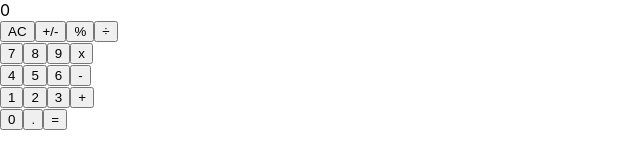
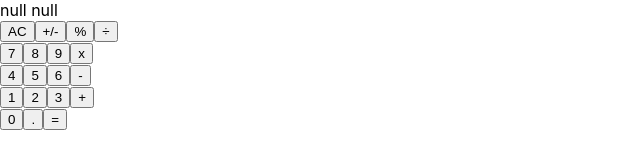
Before and after one commit to bini-i/react-calculator, a React (Create React App) app: page / in a window 1280 px wide. Shown: the top 160 px of the page, without its empty margins (0-640 px from the left). Built offline with nearby package versions, Linux system fonts and the light colour scheme.

Commit message:
Update calculate.js and app.js
- calcuate.js updates next and total states

```diff
--- a/src/components/App.js
+++ b/src/components/App.js
@@ -4,15 +4,6 @@ import "../App.css";
 import ButtonPanel from "./ButtonPanel";
 // eslint-disable-next-line no-unused-vars
 import calculate from "../logic/calculate";
-
-// function App() {
-//   return (
-//     <>
-//       <Display />
-//       <ButtonPanel />
-//     </>
-//   );
-// }
 
 class App extends Component {
   constructor() {
@@ -28,23 +19,28 @@ class App extends Component {
   }
 
   handleClick(buttonName) {
-    const { totalState, nextState } = this.state;
-    const { total, next } = calculate(
-      { total: totalState, next: nextState },
+    const {
+      total: totalState,
+      next: nextState,
+      operation: operationState
+    } = this.state;
+    const { total, next, operation } = calculate(
+      { total: totalState, next: nextState, operation: operationState },
       buttonName
     );
     this.setState({
       total,
-      next
+      next,
+      operation
     });
   }
 
   render() {
-    const { total } = this.state;
+    const { next, total } = this.state;
     return (
       <>
-        <Display total={total} />
-        <ButtonPanel onClick={this.handleClick} />
+        <Display next={String(next)} total={String(total)} />
+        <ButtonPanel clickHandler={this.handleClick} />
       </>
     );
   }
--- a/src/components/Button.js
+++ b/src/components/Button.js
@@ -1,12 +1,17 @@
 import React from "react";
 import PropTypes from "prop-types";
 
-function Button({ name }) {
-  return <button type="button">{name}</button>;
+function Button({ name, clickHandler }) {
+  return (
+    <button onClick={clickHandler.bind(null, name)} type="button">
+      {name}
+    </button>
+  );
 }
 
 export default Button;
 
 Button.propTypes = {
-  name: PropTypes.string.isRequired
+  name: PropTypes.string.isRequired,
+  clickHandler: PropTypes.func.isRequired
 };
--- a/src/components/ButtonPanel.js
+++ b/src/components/ButtonPanel.js
@@ -1,40 +1,45 @@
 import React from "react";
+import PropTypes from "prop-types";
 import Button from "./Button";
 
-function ButtonPanel() {
+function ButtonPanel({ clickHandler }) {
   return (
     <>
       <div>
-        <Button name="AC" />
-        <Button name="+/-" />
-        <Button name="%" />
-        <Button name="÷" />
+        <Button name="AC" clickHandler={clickHandler} />
+        <Button name="+/-" clickHandler={clickHandler} />
+        <Button name="%" clickHandler={clickHandler} />
+        <Button name="÷" clickHandler={clickHandler} />
       </div>
       <div>
-        <Button name="7" />
-        <Button name="8" />
-        <Button name="9" />
-        <Button name="x" />
+        <Button name="7" clickHandler={clickHandler} />
+        <Button name="8" clickHandler={clickHandler} />
+        <Button name="9" clickHandler={clickHandler} />
+        <Button name="x" clickHandler={clickHandler} />
       </div>
       <div>
-        <Button name="4" />
-        <Button name="5" />
-        <Button name="6" />
-        <Button name="-" />
+        <Button name="4" clickHandler={clickHandler} />
+        <Button name="5" clickHandler={clickHandler} />
+        <Button name="6" clickHandler={clickHandler} />
+        <Button name="-" clickHandler={clickHandler} />
       </div>
       <div>
-        <Button name="1" />
-        <Button name="2" />
-        <Button name="3" />
-        <Button name="+" />
+        <Button name="1" clickHandler={clickHandler} />
+        <Button name="2" clickHandler={clickHandler} />
+        <Button name="3" clickHandler={clickHandler} />
+        <Button name="+" clickHandler={clickHandler} />
       </div>
       <div>
-        <Button name="0" />
-        <Button name="." />
-        <Button name="=" />
+        <Button name="0" clickHandler={clickHandler} />
+        <Button name="." clickHandler={clickHandler} />
+        <Button name="=" clickHandler={clickHandler} />
       </div>
     </>
   );
 }
 
 export default ButtonPanel;
+
+ButtonPanel.propTypes = {
+  clickHandler: PropTypes.func.isRequired
+};
--- a/src/components/Display.js
+++ b/src/components/Display.js
@@ -1,16 +1,18 @@
 import React from "react";
 import PropTypes from "prop-types";
 
-function Display({ result }) {
-  return <span>{result}</span>;
+function Display({ next, total }) {
+  return <span>{`${next}     ${total}`}</span>;
 }
 
 export default Display;
 
 Display.propTypes = {
-  result: PropTypes.string
+  next: PropTypes.string,
+  total: PropTypes.string
 };
 
 Display.defaultProps = {
-  result: "0"
+  total: "0",
+  next: ""
 };
--- a/src/logic/calculate.js
+++ b/src/logic/calculate.js
@@ -1,10 +1,12 @@
 import operate from "./operate";
 
 function calculate(calculator, btnName) {
-  let { total } = calculator;
-  const { next, operation } = calculator;
-  if (btnName === "+/-") {
-    total = operate(total, next, "+");
+  let { total, next, operation } = calculator;
+  if (btnName === "AC") {
+    total = null;
+    next = null;
+  } else if (btnName === "+/-") {
+    total = operate(total, next, "-");
   } else if (
     btnName === "+" ||
     btnName === "-" ||
@@ -12,12 +14,35 @@ function calculate(calculator, btnName) {
     btnName === "÷" ||
     btnName === "%"
   ) {
-    total = operate(total, next, operation);
+    operation = btnName;
   } else if (btnName === "=") {
     total = operate(total, next, "+");
+  } else if (!operation) {
+    next = next * 10 + parseInt(btnName, 10);
+  } else {
+    total = operate(next, parseInt(btnName, 10), operation);
   }
 
-  return { total, next };
+  return { total, next, operation };
 }
 
 export default calculate;
+
+// 5 + 2
+
+// total = null
+// next = null
+// operation = null
+
+// 5
+// total = null
+// next = 5
+// operation = null
+
+// +
+// total = null
+// next = 5
+// operation = +
+
+// 2
+// total = null
```
